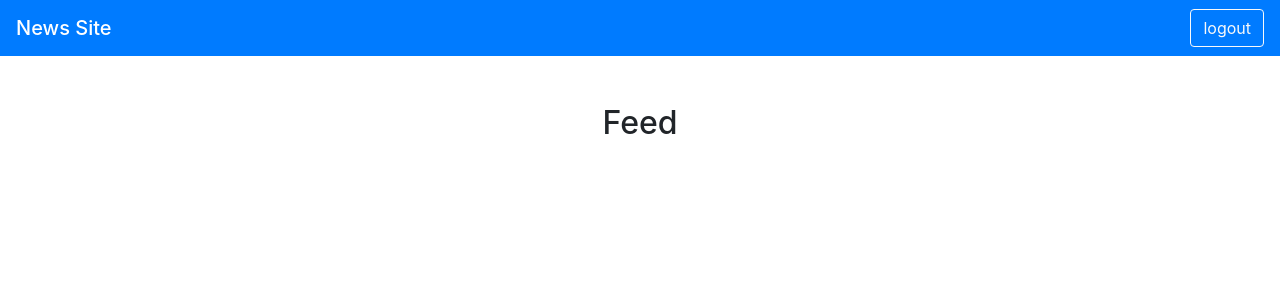
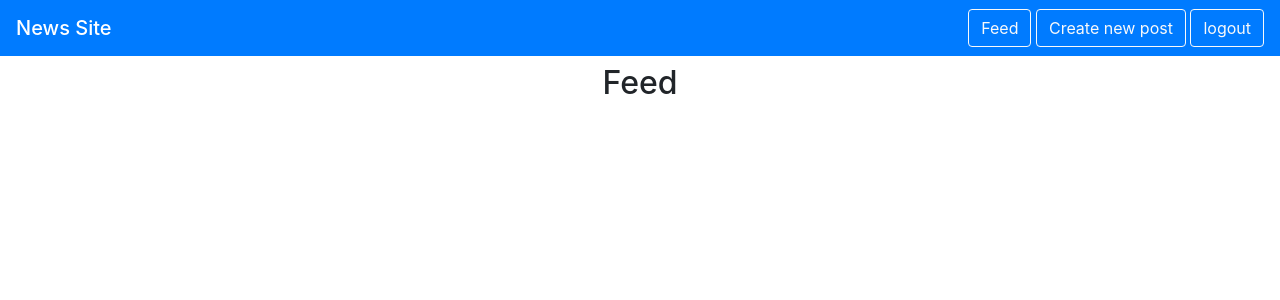
Before and after one commit to worzrens/news_site, a Django app: page /posts/ in a window 1280 px wide. Shown: the top 300 px of the page. Run offline with Django 3.2, Linux system fonts and the light colour scheme; the visitor is signed in with stand-in values (Sample User, id 1); data that the repository does not hold is empty; some libraries are stand-ins or nearby versions.

Commit message:
Bootstrap interface completed

```diff
--- a/back/templates/auth/email_confirmed.html
+++ b/back/templates/auth/email_confirmed.html
@@ -1,6 +1,6 @@
 {% extends 'base.html' %}
 
 {% block content %}
-    <h2>Email confirmed successfully!</h2>
-    <p>Welcome, {{ user.email }}!</p>
+    <h2 class="m-2">Email confirmed successfully!</h2>
+    <p class="m-1">Welcome, {{ user.email }}!</p>
 {% endblock %}
--- a/back/templates/auth/login.html
+++ b/back/templates/auth/login.html
@@ -3,7 +3,7 @@
 {% block content %}
   <h1 class="mt-5 h3 mb-3 font-weight-normal">Please sign in</h1>
   {% if form.errors %}
-    <p style="color: red">{{ form.errors }}</p>
+    <div class="alert alert-info" role="alert">{{ form.errors }}</div>
   {% endif %}
   <form method="post" class="col-3 mx-auto">
     {% csrf_token %}
--- a/back/templates/base.html
+++ b/back/templates/base.html
@@ -13,6 +13,8 @@
       <ul class="navbar-nav">
         <li class="nav-item text-nowrap">
           {% if user.is_authenticated %}
+            <a class="btn btn-outline-light" href="/posts/">Feed</a>
+            <a class="btn btn-outline-light" href="/new_post/">Create new post</a>
             <a class="btn btn-outline-light" href="{% url 'logout' %}">logout</a>
           {% else %}
             <a class='btn btn-outline-light' href="{% url 'login' %}">login</a>
--- a/back/templates/home.html
+++ b/back/templates/home.html
@@ -2,6 +2,11 @@
 
 {% block content %}
     <h2 class="mt-5">Welcome, {{ user.name }}</h2>
+    {% if message %}
+        <div class="col-2 mx-auto alert alert-info" role="alert">
+            {{ message }}
+        </div>
+    {% endif %}
     {% if user.is_active == False %}
         <div class="col-2 mx-auto alert alert-danger" role="alert">
             You haven't verified your email!
--- a/back/templates/posts/create_comment.html
+++ b/back/templates/posts/create_comment.html
@@ -7,11 +7,11 @@
 <script type="text/javascript" src="{% static "ckeditor/ckeditor/ckeditor.js" %}"></script>
 
 
-<form action="" method="POST">
+<form class="col-6 mx-auto" action="" method="POST">
     {% csrf_token %}
-    <h3>Add comment:</h3>
+    <h3 class="m-2">Add comment:</h3>
     <textarea name="text" id="editor"></textarea>
-    <input type="submit"/>
+    <input class="btn btn-primary m-2" type="submit"/>
 </form>
 
 <script type="text/javascript">
--- a/back/templates/posts/create_post.html
+++ b/back/templates/posts/create_post.html
@@ -7,11 +7,11 @@
 <script type="text/javascript" src="{% static "ckeditor/ckeditor/ckeditor.js" %}"></script>
 
 
-<form action="" method="POST">
+<form class="col-8 mx-auto" action="" method="POST">
     {% csrf_token %}
-    <h3>Add new post:</h3>
+    <h3 class="m-2">Add new post:</h3>
     <textarea name="message" id="editor"></textarea>
-    <input type="submit"/>
+    <input class="btn btn-primary m-2" type="submit"/>
 </form>
 
 <script type="text/javascript">
--- a/back/templates/posts/list_posts.html
+++ b/back/templates/posts/list_posts.html
@@ -1,18 +1,18 @@
 {% extends 'base.html' %}
 
 {% block content %}
-  <h2 class="m-5">Feed</h2>
+  <h2 class="m-2">Feed</h2>
   {% csrf_token %}
 
-    <div class="row">
+    <div class="overflow-auto">
     {% for post in all_posts %}
-        <div class="border border-primary rounded col-5 mx-auto ">
-            <p>{{ post.message|safe }}</p>
+        <div class="m-3 col-5 mx-auto border border-primary rounded overflow-auto" style="max-height: 40rem">
+            <div class="p-4 text-left">{{ post.message|safe }}</div>
             <p class="text-right"><strong>At:</strong> {{ post.created_at}}</p>
             <p class="text-right"><strong>By</strong> <a href="#">{{ post.created_by.email }}</a></p>
 
             <div class="dropdown-divider"></div>
-            <div class="col-11 mx-auto m-2 text-left">
+            <div class="col-11 mx-auto m-2 text-left overflow-auto">
                   <strong class="m-1">Comments:</strong><br>
                   {% for comment in post.comment_set.all %}
                   <div class="border border-dark m-1 rounded p-2">
@@ -21,9 +21,9 @@
                       <p class="text-right"><strong>At:</strong> {{ comment.created_at }}</p>
                       <p class="text-right"><strong><strong>By</strong> <a href="#">{{ comment.created_by }}</a></p>
                  </div>
+              {% endfor %}
             </div>
-          {% endfor %}
-          <a class="btn btn-outline-primary m-2" href="/comments/{{ post.id }}">Leave a comment</a>
+          <a class="col-3 mx-auto btn btn-outline-primary m-2" href="/comments/{{ post.id }}">Leave a comment</a>
         </div>
     {% endfor %}
     </div>
--- a/back/views.py
+++ b/back/views.py
@@ -72,14 +72,7 @@ class ActivateUser(View):
             # return render(request, 'email_confirmed.html', {'user': request.user})
 
         else:
-            return HttpResponse('Activation link is invalid!')
-
-    def post(self, request):
-        form = PasswordChangeForm(request.user, request.POST)
-        if form.is_valid():
-            user = form.save()
-            update_session_auth_hash(request, user)
-            return HttpResponse('Password changed successfully')
+            return render(request, 'home.html', {"message": 'Activation link is invalid!'})
 
 
 def posts(request):
@@ -95,7 +88,7 @@ def comments(request, post_id):
     if request.method == 'POST':
         user = request.user
         if not user.is_active:
-            return HttpResponse('Not verified users cannot create posts or comment')
+            return render(request, 'home.html', {"message": 'Not verified users cannot create posts or comment'})
         text = request.POST.get('text')
         to_post = Post.objects.get(id=post_id)
 
@@ -120,12 +113,14 @@ def new_post(request):
         user = request.user
 
         if not user.is_active:
-            return HttpResponse('Not verified users cannot create posts or comment')
+            return render(request, 'home.html', {"message": 'Not verified users cannot create posts or comment'})
         message = request.POST.get('message')
 
         if user.role != 'user':
             post = Post(message=message, created_by=user, status='approved')
+            post.save()
+            return redirect('posts')
         else:
             post = Post(message=message, created_by=user)
-        post.save()
-        return HttpResponse('Added and waiting for approval', status=201)
+            post.save()
+            return render(request, 'home.html', {"message": 'Waiting for post approval'})
```
Also changed, not shown: back/admin.py (+7 -2 lines), back/templates/auth/register.html (+8 -14 lines). Lines whose indentation alone changed are shown as unchanged.
